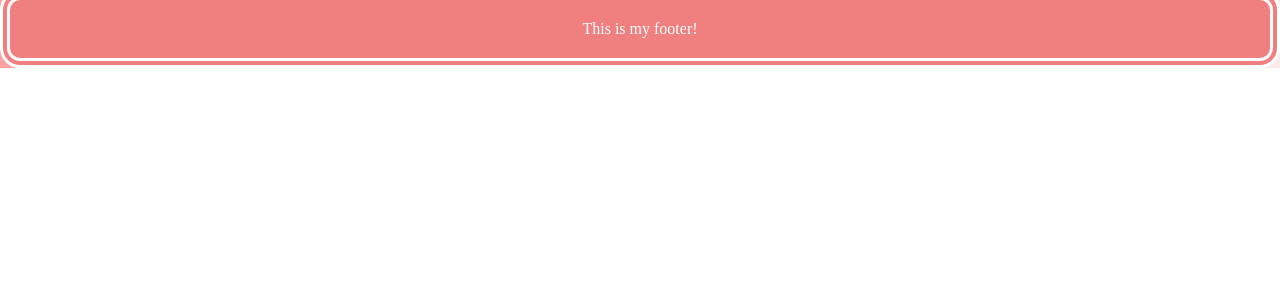
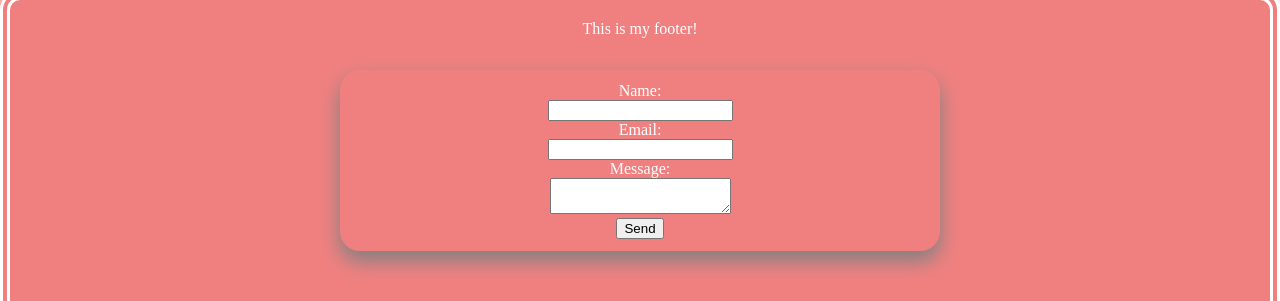
Before and after one commit to k-blaze/swbClient, a React (Create React App) app: page / in a window 1280 px wide. Shown: the part 830-1131 px from the top of the page. Before the commit the page ends 898 px from the top, so only its background shows below. Built offline with nearby package versions, Linux system fonts and the light colour scheme; no server answers.

Commit message:
second commit

```diff
--- a/src/App.js
+++ b/src/App.js
@@ -10,6 +10,7 @@ import UserPage from "./pages/UserPage";
 import Registration from "./pages/Registration";
 import Axios from "axios";
 import FindBook from "./pages/FindBook";
+import ContactForm from "./pages/ContactForm";
 
 
 function App() {
@@ -120,6 +121,7 @@ function App() {
 
                     <div className="footer">
                         This is my footer!
+                        <ContactForm />
                         <br/>
 
                     </div>
--- /dev/null
+++ b/src/pages/ContactForm.js
@@ -0,0 +1,37 @@
+import{ init } from 'emailjs-com';
+import React from 'react';
+import emailjs from 'emailjs-com';
+init("user_P9JQXi4GJwv2t181GWQ45");
+
+export default function ContactForm() {
+
+    function sendEmail(e) {
+        e.preventDefault();
+
+        emailjs.sendForm('service_cgwttis', 'template_fkcld87', e.target)
+            .then((result) => {
+                console.log(result.text);
+            }, (error) => {
+                console.log(error.text);
+            });
+    }
+
+    return (
+        <form className="card" onSubmit={sendEmail}>
+            <input type="hidden" name="contact_number" />
+            <label>Name: </label>
+            <br/>
+            <input type="text" name="from_name" id="from_name" />
+            <br/>
+            <label>Email: </label>
+            <br/>
+            <input type="email" name="user_email" />
+            <br/>
+            <label>Message: </label>
+            <br/>
+            <textarea name="message"  id="message"/>
+            <br/>
+            <input type="submit" value="Send" />
+        </form>
+    );
+}
```
